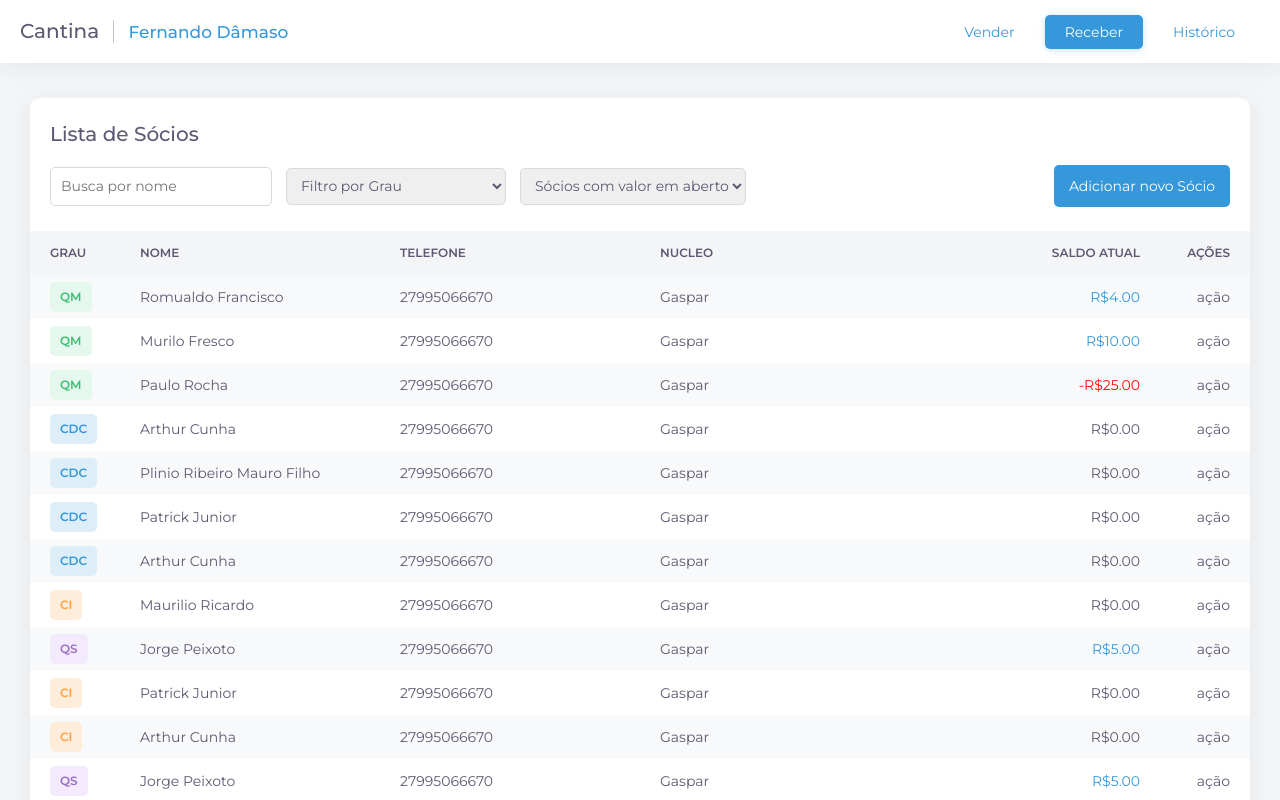
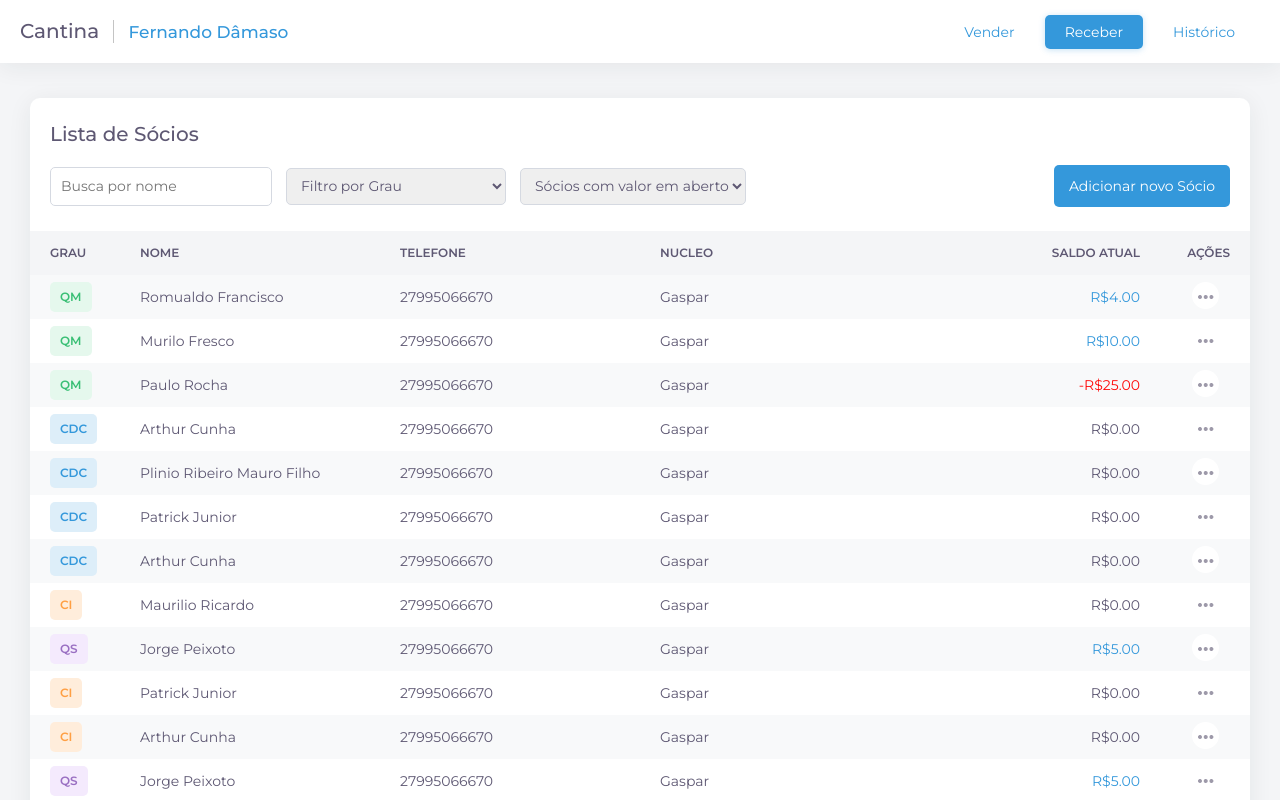
Before and after one commit to fernandodamaso/Cafeteria-Management-System, an Angular app: page /receber in a window 1280 px wide. Shown: the top 800 px of the page. Built offline with nearby package versions, Linux system fonts and the light colour scheme; data requests are answered from the project's data file.

Commit message:
avanços na tela de recebimento

```diff
--- a/src/app/app.component.ts
+++ b/src/app/app.component.ts
@@ -1,5 +1,6 @@
 import { Component } from "@angular/core";
 import { MatDialog } from "@angular/material/dialog";
+import { HistoricoComponent } from "./historico/historico.component";
 import { VenderComponent } from "./vender/vender.component";
 import { SocioModel } from "./_models/data.model";
 
@@ -9,22 +10,8 @@ import { SocioModel } from "./_models/data.model";
   styleUrls: ["./app.component.scss"],
 })
 export class AppComponent {
-  constructor(public dialog: MatDialog) {}
+  constructor() {}
 
   ngOnInit() {}
 
-  animal = "panda";
-
-  openDialog() {
-    this.dialog.open(VenderComponent, {
-      data: {
-        animal: "panda",
-      },
-    });
-  }
-
-  recebeuSocio(event: any) {
-    console.log("bateu")
-    console.log(event);
-  }
 }
--- a/src/app/app.module.ts
+++ b/src/app/app.module.ts
@@ -9,11 +9,12 @@ import { MatPaginatorModule } from "@angular/material/paginator";
 import { BrowserAnimationsModule } from "@angular/platform-browser/animations";
 import { PagarComponent } from "./pagar/pagar.component";
 import { NovoSocioComponent } from './novo-socio/novo-socio.component';
+import { FormsModule } from "@angular/forms";
 
 
 @NgModule({
   declarations: [AppComponent, HistoricoComponent, PagarComponent, NovoSocioComponent],
-  imports: [BrowserModule, AppRoutingModule, HttpClientModule, MatPaginatorModule, MatDialogModule, BrowserAnimationsModule],
+  imports: [BrowserModule, AppRoutingModule, HttpClientModule, MatPaginatorModule, MatDialogModule, BrowserAnimationsModule, FormsModule],
 
   providers: [
   ],
--- a/src/app/historico/historico.component.ts
+++ b/src/app/historico/historico.component.ts
@@ -1,4 +1,4 @@
-import { Component, OnInit } from '@angular/core';
+import { Component, Input, OnInit } from '@angular/core';
 import { HistoricoModel } from '../_models/data.model';
 import { GetDataService } from '../_services/get-data.service';
 
--- a/src/app/novo-socio/novo-socio.component.html
+++ b/src/app/novo-socio/novo-socio.component.html
@@ -6,26 +6,31 @@
   <form action="">
     <div class="linha">
       <div class="col">
-        <label for="">Nome</label>
-        <input type="text" />
+        <label for="Nome">Nome</label>
+        <input [(ngModel)]="nome" id="Nome" name="Nome" title="Nome" type="text" />
       </div>
       <div class="col">
-        <label for="">Telefone</label>
-        <input type="tel" />
+        <label for="Telefone">Telefone</label>
+        <input [(ngModel)]="telefone" id="Telefone" name="Telefone" title="Telefone" type="tel" />
       </div>
     </div>
     <div class="linha">
       <div class="col">
-        <label for="">Núcleo</label>
-        <input type="text" />
+        <label for="Grau">grau</label>
+        <select name="grau" title="Grau" [(ngModel)]="grau">
+          <option value="">Grau</option>
+          <option value="VI">Visitante</option>
+          <option value="QS">Quadro de Sócio</option>
+          <option value="CI">Corpo Instrutivo</option>
+          <option value="CDC">Corpo do Conselho</option>
+          <option value="QM">Quadro de Mestre</option>
+        </select>
       </div>
     </div>
     <div class="linha">
       <div class="col">
-        <label for="">Núcleo</label>
-        <select name="" id="">
-          <option value="">Escolher</option>
-        </select>
+        <label for="nucleo">Núcleo</label>
+        <input [(ngModel)]="nucleo" id="nucleo" name="nucleo" title="nucleo" type="tel" />
       </div>
     </div>
   </form>
@@ -33,7 +38,7 @@
 <div class="base">
   <div class="botoes">
     <button class="botao cinza">Cancelar</button>
-    <button class="botao vermelho">Deletar</button>
+    <button *ngIf="editar" class="botao vermelho">Deletar</button>
     <button class="botao azul">Salvar</button>
   </div>
 </div>
--- a/src/app/novo-socio/novo-socio.component.ts
+++ b/src/app/novo-socio/novo-socio.component.ts
@@ -1,15 +1,42 @@
-import { Component, OnInit } from '@angular/core';
+import { Component, Inject, OnInit } from "@angular/core";
+import { MAT_DIALOG_DATA } from "@angular/material/dialog";
+import { subscriptionLogsToBeFn } from "rxjs/internal/testing/TestScheduler";
+import { GrauModel, SocioModel } from "../_models/data.model";
+
+export interface dialogData {
+  editar: boolean;
+  socioData: SocioModel;
+}
 
 @Component({
-  selector: 'app-novo-socio',
-  templateUrl: './novo-socio.component.html',
-  styleUrls: ['./novo-socio.component.scss']
+  selector: "app-novo-socio",
+  templateUrl: "./novo-socio.component.html",
+  styleUrls: ["./novo-socio.component.scss"],
 })
 export class NovoSocioComponent implements OnInit {
+  constructor(
+    // @Inject(MAT_DIALOG_DATA) public socioData: dialogData
+    @Inject(MAT_DIALOG_DATA) public socioData: dialogData
+  ) {
+    if (socioData) {
+      this.informacoesSocio = socioData.socioData;
+      this.editar = true;
+    }
+  }
 
-  constructor() { }
+  informacoesSocio: SocioModel;
+  editar: boolean;
+  nome: string;
+  telefone: string;
+  nucleo: string;
+  grau: string;
 
   ngOnInit(): void {
+    if (this.socioData) {
+      this.nome = this.informacoesSocio.nome;
+      this.telefone = this.informacoesSocio.telefone;
+      this.nucleo = this.informacoesSocio.nucleo;
+      this.grau = this.informacoesSocio.grau[0].nome;
+    }
   }
-
 }
--- a/src/app/receber/receber.component.html
+++ b/src/app/receber/receber.component.html
@@ -52,11 +52,23 @@
               {{ socio.grau[0].nome }}
             </span>
           </td>
-            <td><span class="nome">{{ socio.nome }}</span></td>
+          <td>
+            <span class="nome">{{ socio.nome }}</span>
+          </td>
           <td>{{ socio.telefone }}</td>
           <td>{{ socio.nucleo }}</td>
-            <td class="alignRight saldo" [ngClass]="{ saldoNegativo: socio.saldo < 0, saldoPositivo: socio.saldo > 0 }"><span class="debito">{{socio?.saldo | currency : 'R$' }}</span></td>
-            <td class="alignRight">ação</td>
+          <td class="alignRight saldo" [ngClass]="{ saldoNegativo: socio.saldo < 0, saldoPositivo: socio.saldo > 0 }">
+            <span class="debito">{{ socio?.saldo | currency : "R$" }}</span>
+          </td>
+          <td class="center">
+            <button title="Ações" mat-button [matMenuTriggerFor]="menu"> <img src="..\assets\acoes.png" alt="" /></button>
+            <mat-menu #menu="matMenu">
+              <button (click)="editarSocio(socio)" mat-menu-item >Editar</button>
+              <button mat-menu-item>Receber</button>
+              <button mat-menu-item>Ver Histórico</button>
+              <button mat-menu-item>Mandar Cobrança</button>
+            </mat-menu>
+          </td>
         </tr>
       </tbody>
     </table>
--- a/src/app/receber/receber.component.scss
+++ b/src/app/receber/receber.component.scss
@@ -60,5 +60,29 @@ table {
         max-width: 50px;
       }
     }
+
+    .center {
+      display: flex;
+      align-items: center;
+      justify-items: center;
+      flex-direction: column;
+    }
+
+    button {
+      width: 27px;
+      height: 27px;
+      border-radius: 27px;
+      background-color: #fff;
+      border: 0;
+      display: flex;
+      align-items: center;
+      justify-items: center;
+      cursor: pointer;
+
+      img {
+        position: relative;
+        top: 1px;
+      }
+    }
   }
 }
--- a/src/app/receber/receber.component.ts
+++ b/src/app/receber/receber.component.ts
@@ -39,8 +39,17 @@ export class ReceberComponent implements OnInit {
   adicionarNovoSocio() {
     this.matDialog.open(NovoSocioComponent, {
       panelClass: "NovoSocioComponent",
+      // data: {
+      //   animal: "panda",
+      // },
+    });
+  }
+
+  editarSocio(socio: SocioModel) {
+    this.matDialog.open(NovoSocioComponent, {
+      panelClass: "NovoSocioComponent",
       data: {
-        animal: "panda",
+        socioData: socio,
       },
     });
   }
--- a/src/app/receber/receber.module.ts
+++ b/src/app/receber/receber.module.ts
@@ -4,9 +4,9 @@ import { ReceberComponent } from "./receber.component";
 import { receberRoutingModule } from "./receber-routing.module";
 import { FormsModule } from "@angular/forms";
 import { SharedModule } from "../_shared/shared.module";
-
+import { MatMenuModule } from '@angular/material/menu';
 @NgModule({
   declarations: [ReceberComponent],
-  imports: [CommonModule, receberRoutingModule, FormsModule, SharedModule],
+  imports: [CommonModule, receberRoutingModule, FormsModule, SharedModule, MatMenuModule],
 })
 export class ReceberModule {}
--- a/src/styles.scss
+++ b/src/styles.scss
@@ -206,7 +206,7 @@ table {
     &:hover {
       td {
         background-color: $azul;
-        color: #fff;
+        color: #fff !important;
       }
     }
   }
@@ -608,3 +608,12 @@ form {
     }
   }
 }
+
+.mat-menu-content {
+  padding: 0 !important;
+
+  button {
+    line-height: 38px !important;
+    height: 38px !important;
+  }
+}
```
Also changed, not shown: src/assets/acoes.png (added). Lines whose indentation alone changed are shown as unchanged.
